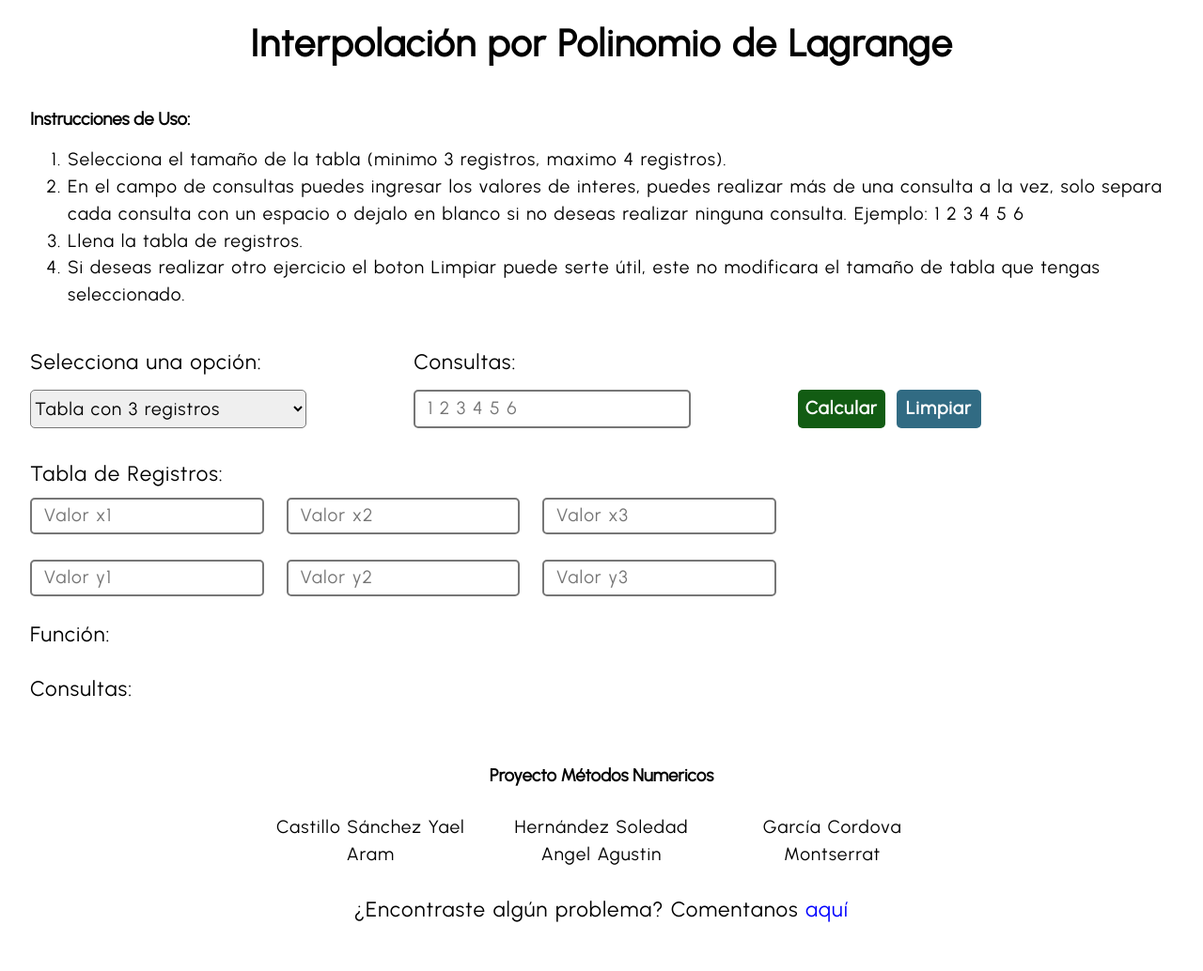
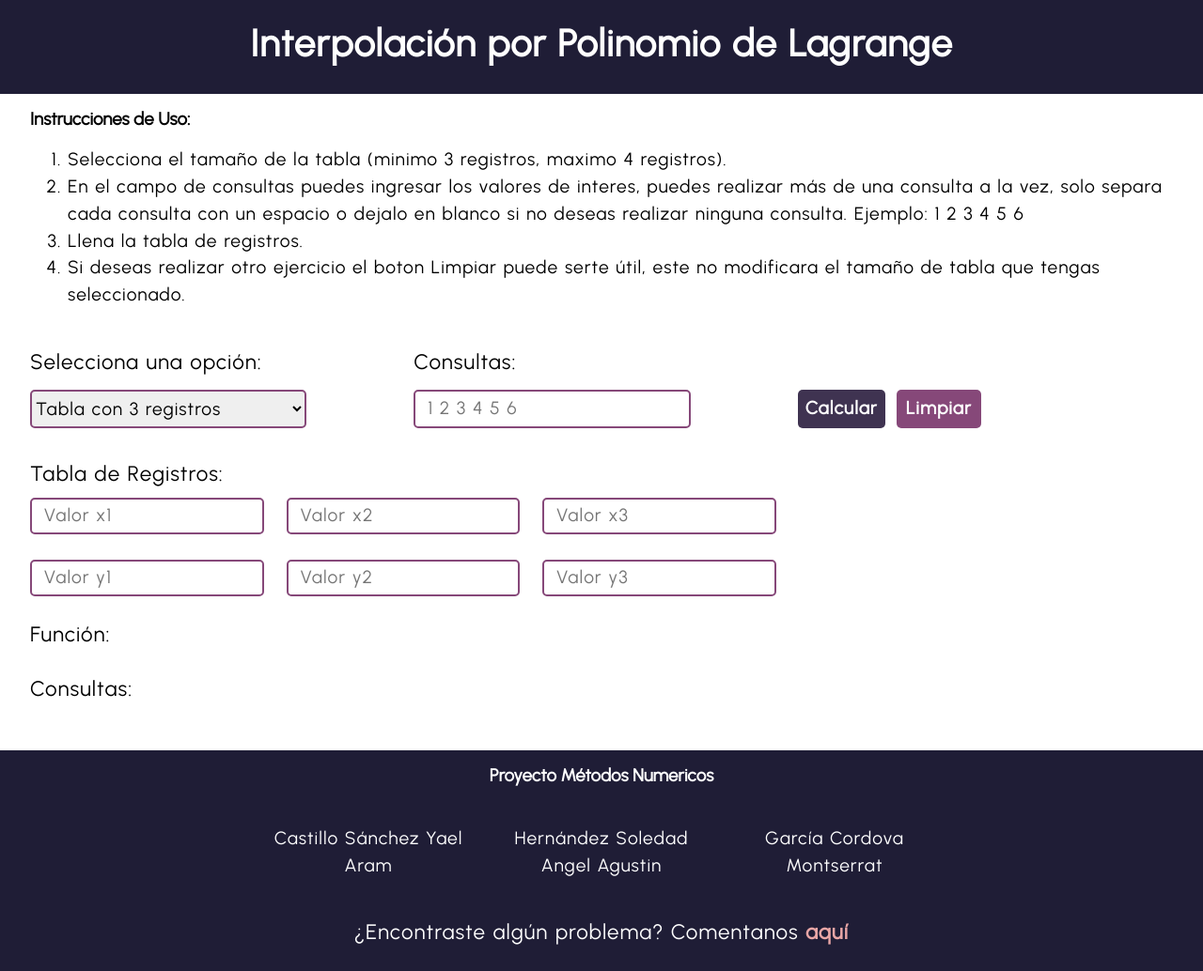
Before and after one commit to YaelAram/MetodosNumericosProyecto, a website built with webpack: page src/index.html in a window 1280 px wide. Shown: the whole page at 94% size. Before the commit the page ends 1010 px from the top, so only its background shows below. Built offline with nearby package versions, Linux system fonts and the light colour scheme.

Commit message:
Proyecto v2.1 Se ha aplicado la paleta de colores a la UI ademas de mejorar la sintaxis del archivo de estilo index.css

```diff
--- a/src/css/index.css
+++ b/src/css/index.css
@@ -8,26 +8,31 @@ h1, p, input, li, select{
     line-height: 1.5;
 }
 
-h3{
-    margin-block-start: 0;
+p{
+    font-size: 1.4rem;
+    margin-block-start: 1rem;
+    margin-block-end: 0;
 }
 
-p{
-    font-size: 1.4rem;
+li, .t1, .t2, .t3{
+    font-size: 1.2rem;
 }
 
-li{
-    font-size: 1.2rem;
+a, input[type="button"]{
+    font-weight: 700;
 }
 
 a{
     text-decoration: none;
-    color: blue;
+    color: #E9A6A6;
 }
 
-a:hover {
+a:hover, input[type="button"]:hover{
+    cursor:pointer;
+}
+
+a:hover{
     text-decoration:none;
-    cursor:pointer;
 }
 
 input[type="number"]{
@@ -39,21 +44,23 @@ input[type="number"], input[type="button"], .valores, select{
     border-radius: 5px;
 }
 
+input[type="number"], .valores, select{
+    border-color: #864879;
+    border-style: solid;
+    border-width: 2px;
+}
+
 input[type="number"], .valores{
-    border-style: solid;
     padding: 0.2rem 0.8rem;
 }
 
 input[type="button"]{
     padding: 0.4rem 0.5rem;
     border-style: none;
-    color: white;
-    font-weight: 700;
 }
 
 input[type="button"]:hover{
     opacity: 0.8;
-    cursor: pointer;
 }
 
 input::-webkit-outer-spin-button,
@@ -62,42 +69,47 @@ input::-webkit-inner-spin-button {
     margin: 0;
 }
 
-header{
+header, footer{
+    background-color: #1F1D36;
+}
+
+header, main{
     padding: 1rem 2rem;
 }
 
-main{
-    padding: 1rem 2rem;
+main, .selector, .x, .y, .resultados, footer{
     display: grid;
+}
+
+main, .selector{
     grid-template-columns: repeat( 12, 1fr );
+}
+
+main, .resultados{
     gap: 8px;
 }
 
+h1, h3, .t1, .t2, .t3{
+    margin-block-start: 0;
+}
+
 h1{
-    grid-column: 1 / 13;
     grid-row: 1;
-    text-align: center;
     font-size: 2.5rem;
-    margin-block-start: 0;
     margin-block-end: 0.2em;
 }
 
+h1, .instructions, .selector, .titulo_tabla, .x, .y, .resultados{
+    grid-column: 1 / 13;
+}
+
 .instructions{
-    grid-column: 1 / 13;
     grid-row: 1;
 }
 
 .selector{
-    grid-column: 1 / 13;
     grid-row: 2;
-    display: grid;
-    grid-template-columns: repeat( 12, 1fr );
     gap: 12px;
-}
-
-p{
-    margin-block-start: 1rem;
-    margin-block-end: 0;
 }
 
 .opcion_label, .consultas_label{
@@ -126,35 +138,31 @@ select{
 
 .compute{
     grid-column: 9;
-    background-color: #125C13;
+    background-color: #3F3351;
 }
 
 .clean{
     grid-column: 10;
-    background-color: #316B83;
+    background-color: #864879;
 }
 
 .titulo_tabla{
     margin-top: 1.5rem;
-    grid-column: 1 / 13;
     grid-row: 3;
 }
 
-.x{
-    grid-column: 1 / 13;
-    grid-row: 4;
-    display: grid;
+footer, .x, .y{
     grid-template-columns: repeat( 5, 1fr );
     gap: 24px;
 }
 
+.x{
+    grid-row: 4;
+}
+
 .y{
     margin-top: 1.2rem;
-    grid-column: 1 / 13;
     grid-row: 5;
-    display: grid;
-    grid-template-columns: repeat( 5, 1fr );
-    gap: 24px;
 }
 
 .x1, .y1{
@@ -174,11 +182,8 @@ select{
 }
 
 .resultados{
-    grid-column: 1 / 13;
     grid-row: 6;
-    display: grid;
     grid-template-columns: 1fr;
-    gap: 8px;
 }
 
 .polinomio, .consultas{
@@ -196,22 +201,20 @@ select{
 footer{
     margin-top: 2rem;
     padding: 1rem 2rem 1.5rem 2rem;
-    display: grid;
-    grid-template-columns: repeat( 5, 1fr );
-    gap: 12px;
+}
+
+h1, input[type="button"], .final_title, .t1, .t2, .t3, .bug_report{
+    text-align: center;
+    color: white;
 }
 
 .final_title{
     grid-column: 1 / 6;
     grid-row: 1;
-    text-align: center;
 }
 
 .t1, .t2, .t3{
     grid-row: 2;
-    font-size: 1.2rem;
-    text-align: center;
-    margin-block-start: 0;
 }
 
 .t1{
@@ -229,5 +232,4 @@ footer{
 .bug_report{
     grid-column: 2 / 5;
     grid-row: 3;
-    text-align: center;
 }
--- a/src/index.js
+++ b/src/index.js
@@ -39,7 +39,7 @@ const computeResult = () => {
         fun = new Polinomio( [ term_cuadrado_cubo( datos, numero_datos ), term_lineal_cuadrado( datos, numero_datos ), constante( datos, numero_datos ) ] )
     else
         fun = new Polinomio( [ term_cuadrado_cubo( datos, numero_datos ), term_lineal_cuadrado( datos, numero_datos ), lineal( datos, numero_datos ), constante( datos, numero_datos ) ] )
-    polinomio.innerText = 'Funcion: ' + fun.toString();
+    polinomio.innerText = 'Función: ' + fun.toString();
     if( valores.value.length > 0 ){
         let resultado = 'Consultas: ';
         for( const consulta of getValues() ) resultado += numberStyle.format( fun.evaluar( consulta ) ) + '  ';
@@ -55,8 +55,8 @@ const cleanFields = () => {
     const fields = document.querySelectorAll( 'input[type="number"]' );
     for (const field of fields) field.value = '';
     valores.value = '';
-    polinomio.innerText = '';
-    consultas.innerText = '';
+    polinomio.innerText = 'Función:';
+    consultas.innerText = 'Consultas:';
 };
 
 /**
```
Also changed, not shown: docs/index.html (+1 -1 lines), 4 other files.
